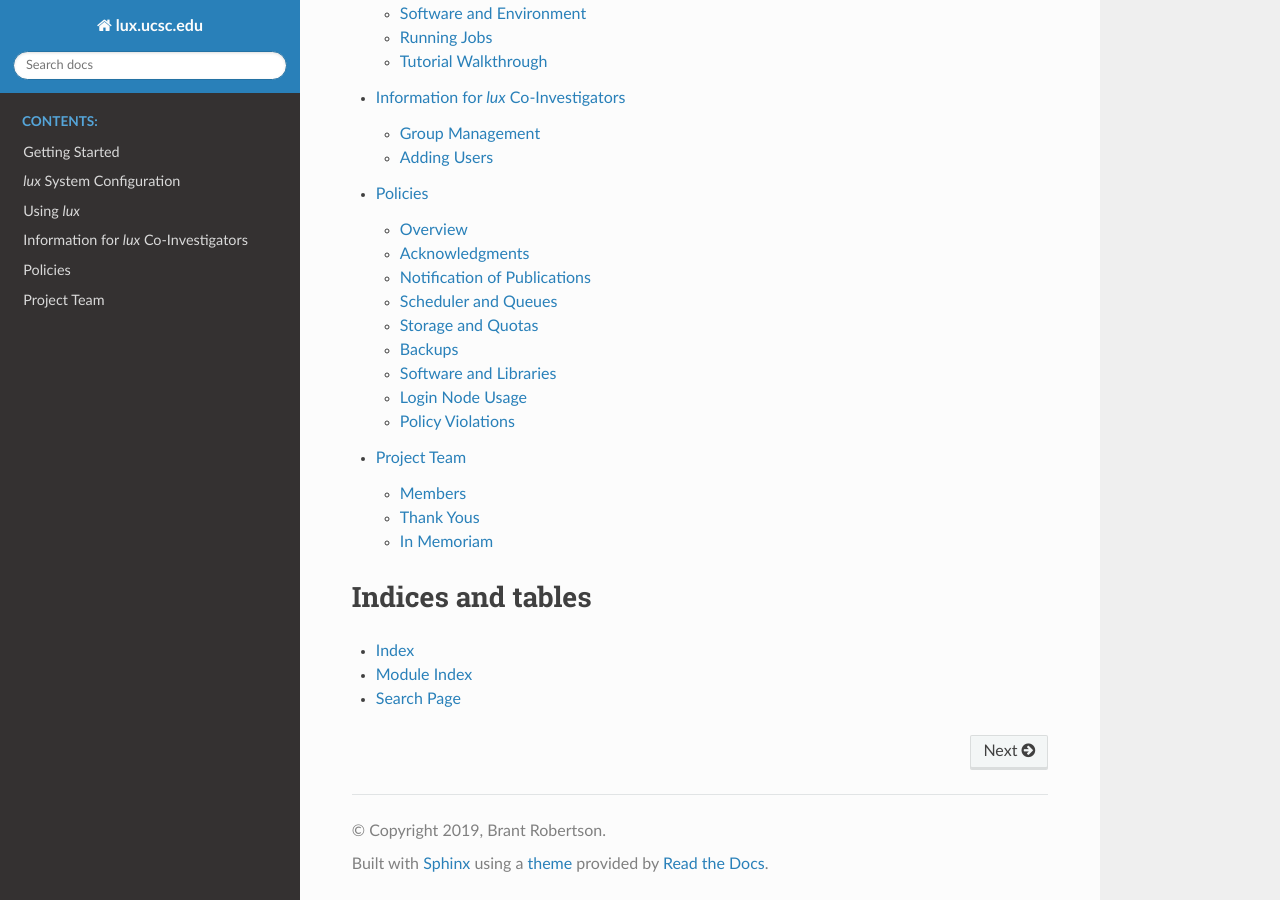
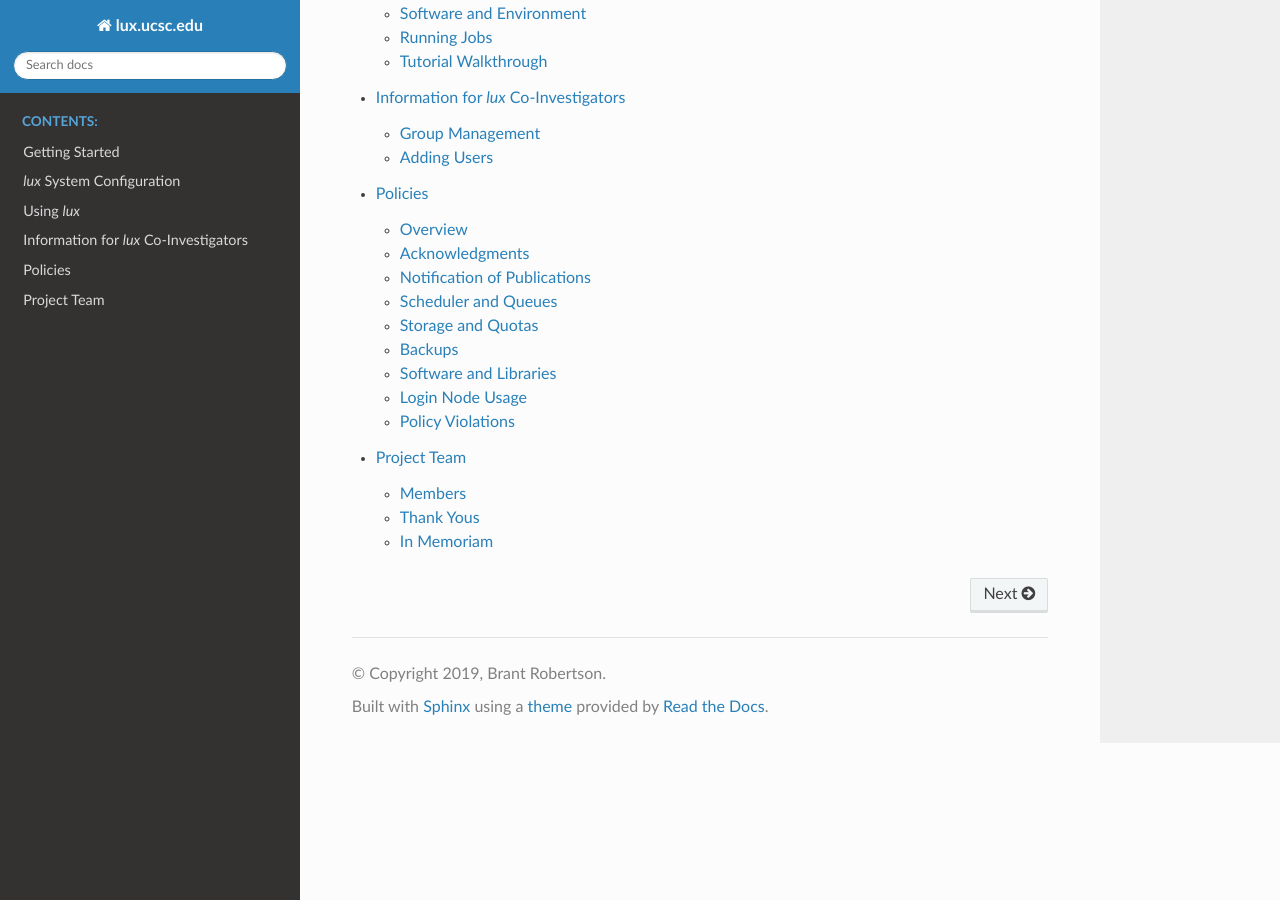
Before and after one commit to brantr/lux-website, a Sphinx documentation site: the page built from docs/source/index.rst, in a window 1280 px wide and 900 px high, scrolled down 658 px. Built offline with Sphinx 7.4.7 and the Read the Docs theme 2.0.0, drawn with Linux system fonts in a browser that asks for light colours.

Commit message:
Removing some unnecessary info from the index

```diff
--- a/docs/source/index.rst
+++ b/docs/source/index.rst
@@ -26,9 +26,9 @@ The NSF-funded lux supercomputer at UC Santa Cruz will enable computational rese
 
 
 
-Indices and tables
-==================
-
-* :ref:`genindex`
-* :ref:`modindex`
-* :ref:`search`
+.. Indices and tables
+.. ==================
+..
+.. * :ref:`genindex`
+.. * :ref:`modindex`
+.. * :ref:`search`
--- a/docs/source/using_lux.rst
+++ b/docs/source/using_lux.rst
@@ -225,3 +225,5 @@ Tutorial Walkthrough
 ====================
 
 Here we provide a walkthrough showing all the steps of connecting to *lux* and executing an interactive session via Slurm on a GPU node. We annotate the process to provide some useful information and references.
+
+COMING SOON!
```
